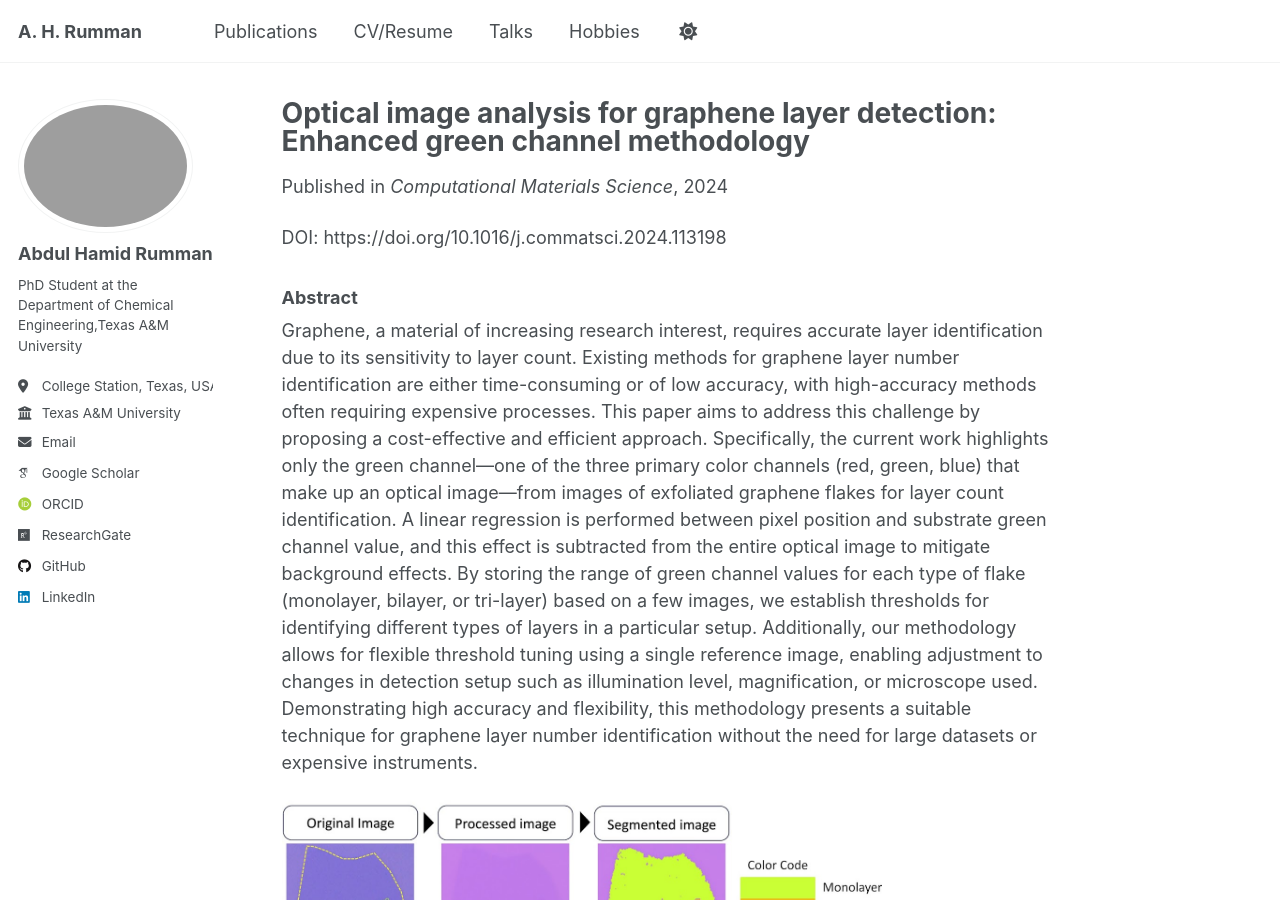
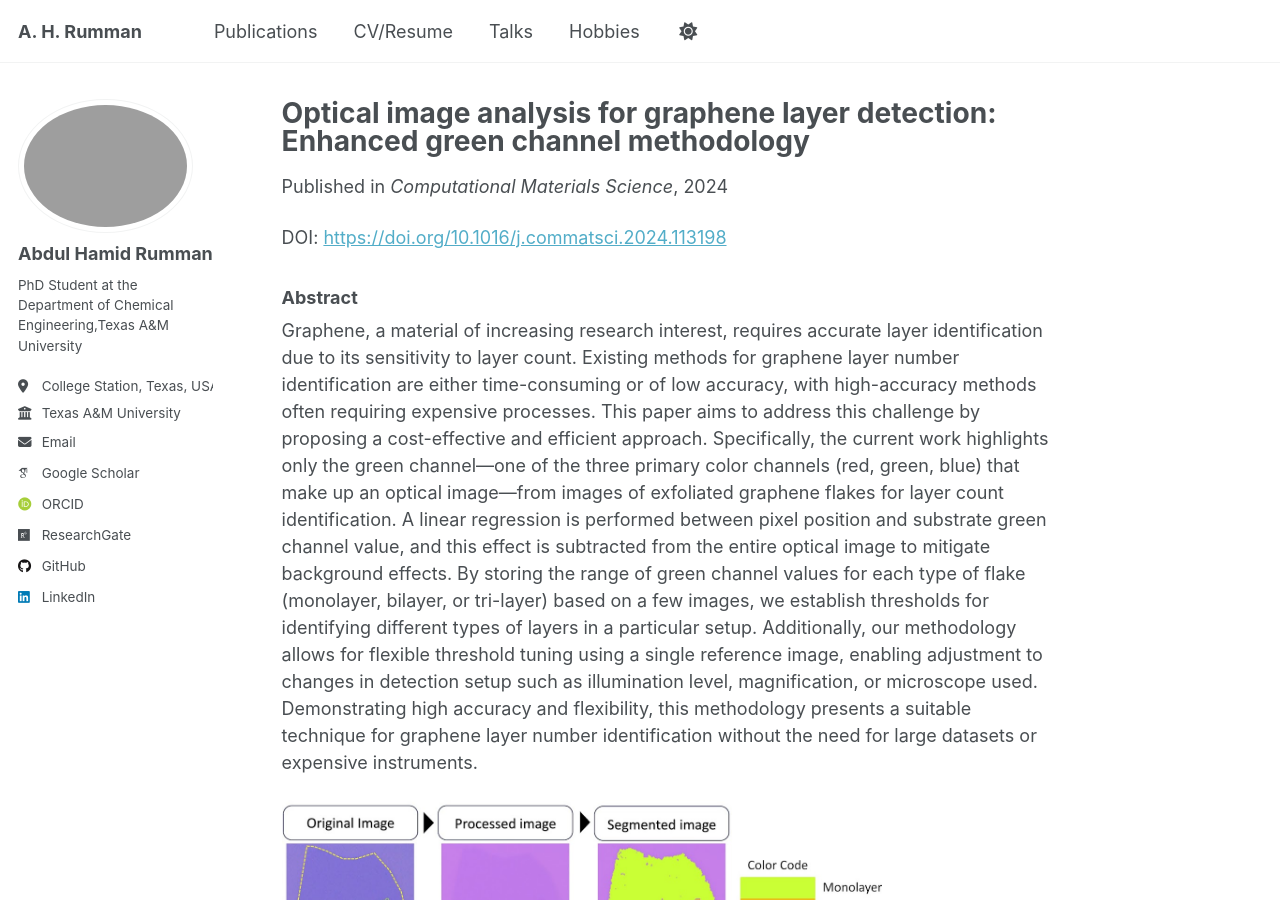
Before and after one commit to AbdulHamidRumman/abdulhamidrumman.github.io, a Jekyll site: the page built from _publications/2024-09-optical.md, in a window 1280 px wide and 900 px high. Built offline with Jekyll 4.4.1, drawn with Linux system fonts in a browser that asks for light colours; some web fonts are replaced; a script that is not in the unit is left out; part of the change alters nothing that is shown.

```diff
--- a/_publications/2024-09-optical.md
+++ b/_publications/2024-09-optical.md
@@ -14,7 +14,7 @@ date: 2024-09-01
 venue: 'Computational Materials Science'
 paperurl: 'https://doi.org/10.1016/j.commatsci.2024.113198'
 ---
-DOI: https://doi.org/10.1016/j.commatsci.2024.113198
+DOI: [https://doi.org/10.1016/j.commatsci.2024.113198](https://doi.org/10.1016/j.commatsci.2024.113198)
 
 ### Abstract
 Graphene, a material of increasing research interest, requires accurate layer identification due to its sensitivity to layer count. Existing methods for graphene layer number identification are either time-consuming or of low accuracy, with high-accuracy methods often requiring expensive processes. This paper aims to address this challenge by proposing a cost-effective and efficient approach. Specifically, the current work highlights only the green channel—one of the three primary color channels (red, green, blue) that make up an optical image—from images of exfoliated graphene flakes for layer count identification. A linear regression is performed between pixel position and substrate green channel value, and this effect is subtracted from the entire optical image to mitigate background effects. By storing the range of green channel values for each type of flake (monolayer, bilayer, or tri-layer) based on a few images, we establish thresholds for identifying different types of layers in a particular setup. Additionally, our methodology allows for flexible threshold tuning using a single reference image, enabling adjustment to changes in detection setup such as illumination level, magnification, or microscope used. Demonstrating high accuracy and flexibility, this methodology presents a suitable technique for graphene layer number identification without the need for large datasets or expensive instruments.
```
